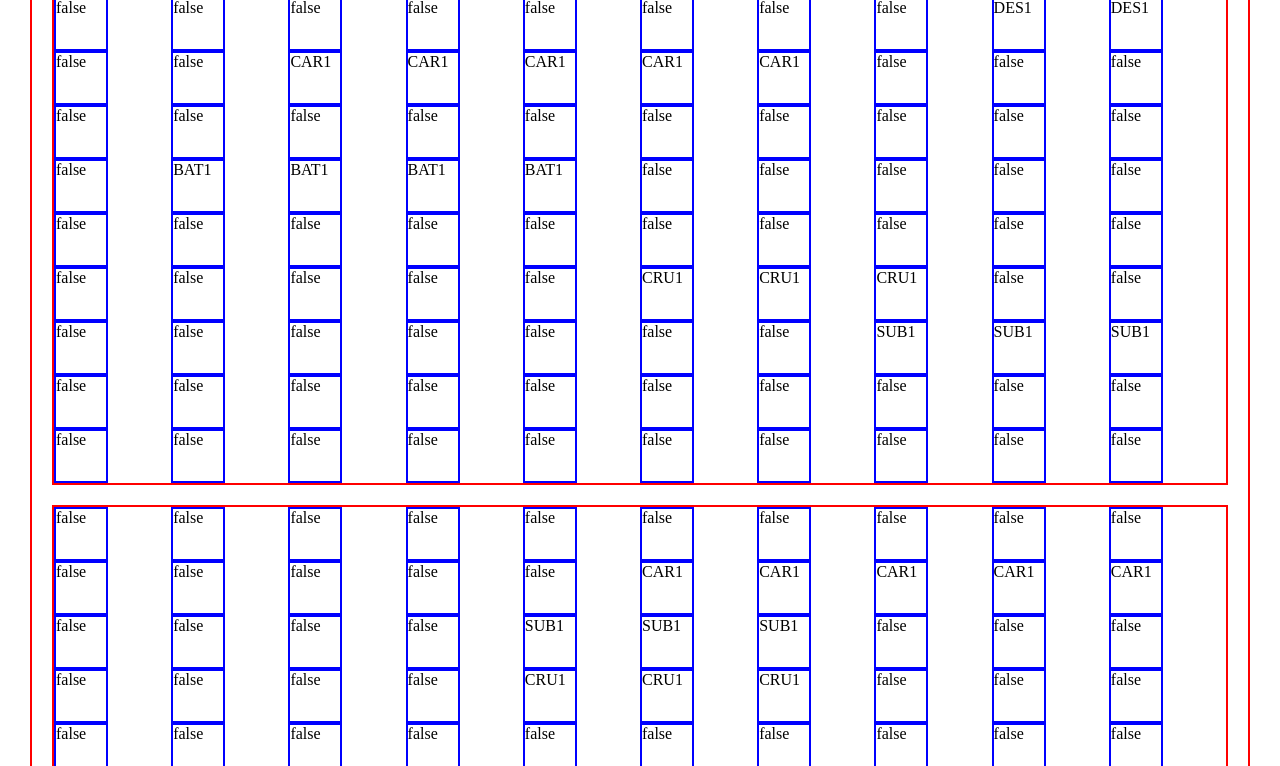
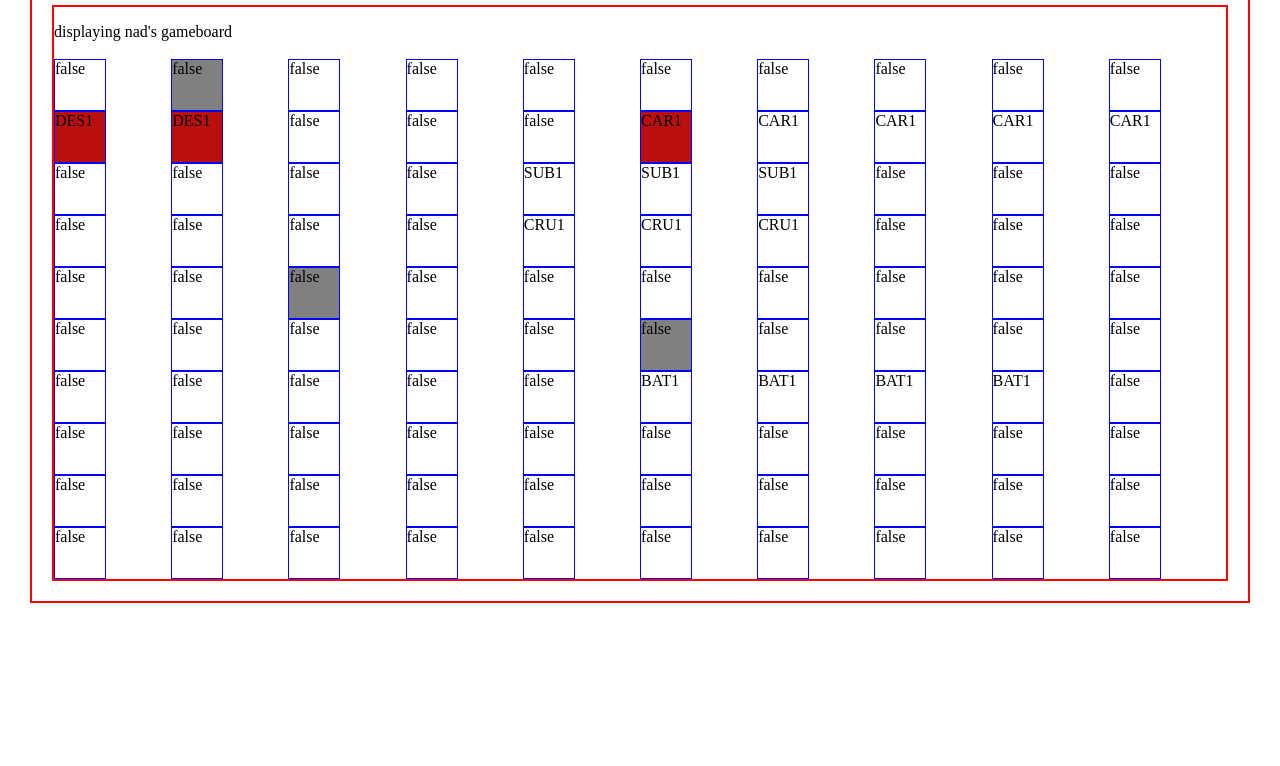
Before and after one commit to daniel-elward/battleship, a website built with webpack: page src/template.html in a window 1280 px wide. Shown: the part 259-1025 px from the top of the page. After the commit the page ends 862 px from the top, so only its background shows below. Built offline with nearby package versions, Linux system fonts and the light colour scheme.

Commit message:
completed cell marking hit/miss

```diff
--- a/src/dom.js
+++ b/src/dom.js
@@ -5,39 +5,72 @@ function gridContainer(containerName){
     wrapper.appendChild(container);
 };
 
-function generateGrid(cellContent, containerName){
+function generateGrid(cellContent, containerName, xValue, yValue){
     const div = document.createElement("div");
     const text = document.createTextNode(cellContent);
     const target = document.querySelector(`.${containerName}`)
 
     div.classList.add("gridCell");
+    div.dataset.x = xValue;
+    div.dataset.y = yValue;
+    div.dataset.xy = `${xValue}${yValue}`;
     div.appendChild(text);
     target.appendChild(div);
 };
 
 function displayGrid(board, targetContainer){
-
     gridContainer(targetContainer);
+    displayMessage(`displaying ${board.owner}'s gameboard`, targetContainer);
 
     for(let i = 0; i < 10; i++){
         for(let j = 0; j < 10; j++){
-            generateGrid(board.grid[i][j].isPopulated, targetContainer);
+            generateGrid(board.grid[i][j].isPopulated, targetContainer, i, j);
         };
     };
+    markCell(board);
 };
 
-module.exports = displayGrid;
+function markCell(board){
+    //set missed class to relevent cells
+    board.missedShots.forEach(element => {
+        const coords = `${element[0]}${element[1]}`;
+        const div = document.querySelector(`[data-xy="${coords}"]`);
 
+        div.classList.add("emptyHit");
+    });
 
-/*
-function generateGrid(cellContent){
-    const target = document.querySelector(".gameboard")
+    //set hit class to relevent cells
+    board.hits.forEach(element => {
+        const coords = `${element[0]}${element[1]}`;
+        const div = document.querySelector(`[data-xy="${coords}"]`);
 
-    const div = document.createElement("div");
-    const text = document.createTextNode(cellContent);
+        div.classList.add("populatedHit");
+    });
+};
 
-    div.classList.add("gridCell")
-        div.appendChild(text);
-            target.appendChild(div);
+function displayActivePlayer(player){
+    const target = document.querySelector(".controlPanel")
+    const h1 = document.createElement("h1");
+    const headerText = document.createTextNode(player);
+
+    h1.appendChild(headerText);
+    target.appendChild(h1);
 };
-*/
+
+function displayMessage(message, parent){
+    const target = document.querySelector(`.${parent}`)
+    const p = document.createElement("p");
+    const text = document.createTextNode(message);
+
+    p.appendChild(text);
+    target.appendChild(p);
+};
+
+function refreshBoard(foo, barr){
+    const element = document.querySelector(`.${barr}`);
+    element.remove();
+    // console.log(element)
+    displayGrid(foo, barr);
+};
+
+module.exports = {displayGrid, displayActivePlayer, displayMessage, refreshBoard, markCell};
--- a/src/gameboard.js
+++ b/src/gameboard.js
@@ -17,10 +17,10 @@ class Gameboard {
 
     ships = [];
     missedShots = [];
+    hits = [];
     grid = [[],[],[],[],[],[],[],[],[],[]];
 
     createGameboard(){
-
         //x axis
         for(let x = 0; x < 10; x++){
             //y axis
@@ -33,7 +33,6 @@ class Gameboard {
     };
 
     placeShip(x, y, gameboard, size, type, identifier){
-
         const newShip = new createShip(size, type, identifier);
         const id = newShip.id;
         const length = newShip.length;
@@ -50,14 +49,22 @@ class Gameboard {
     };
 
     receiveAttack(x, y, gameboard){
+        if(gameboard[x][y].isHit){
+            return console.error("cell already hit");
+        };
+
         if(!gameboard[x][y].isPopulated && !gameboard[x][y].isHit){
             gameboard[x][y].isHit = true;
-            this.missedShots.push(`${x}, ${y}`)
+            const array = new Array(x, y);
+            this.missedShots.push(array);
         };
 
         if(gameboard[x][y].isPopulated && !gameboard[x][y].isHit){
             const key = gameboard[x][y].isPopulated;
+            const array = new Array(x, y);
+            this.hits.push(array);
             this.ships[key].hits += 1;
+            gameboard[x][y].isHit = true;
             this.ships[key].isSunk();
         };
     };
--- a/src/index.js
+++ b/src/index.js
@@ -1,41 +1,97 @@
 import "./style.css";
 import Player from "./player";
 import Gameboard from "./gameboard";
-import displayGrid from "./dom";
+import {displayGrid, displayActivePlayer, displayMessage, refreshBoard, markCell} from "./dom";
 
 // ---------- Player One
 const pOneBoard = new Gameboard("dan")
 const pOne = new Player("dan", pOneBoard);
 
 pOneBoard.createGameboard();
-pOneBoard.placeShip(2, 2, pOneBoard.grid, 5, "carrier", "CAR1")
-pOneBoard.placeShip(4, 1, pOneBoard.grid, 4, "battleship", "BAT1")
-pOneBoard.placeShip(6, 5, pOneBoard.grid, 3, "cruiser", "CRU1")
-pOneBoard.placeShip(7, 7, pOneBoard.grid, 3, "submarine", "SUB1")
-pOneBoard.placeShip(1, 8, pOneBoard.grid, 2, "destroyer", "DES1")
-
-pOneBoard.receiveAttack(2, 2, pOneBoard.grid) //testing
-pOneBoard.receiveAttack(1, 1, pOneBoard.grid) //testing
+pOneBoard.placeShip(2, 2, pOneBoard.grid, 5, "carrier", "CAR1");
+pOneBoard.placeShip(4, 1, pOneBoard.grid, 4, "battleship", "BAT1");
+pOneBoard.placeShip(6, 5, pOneBoard.grid, 3, "cruiser", "CRU1");
+pOneBoard.placeShip(7, 7, pOneBoard.grid, 3, "submarine", "SUB1");
+pOneBoard.placeShip(0, 0, pOneBoard.grid, 2, "destroyer", "DES1");
 
 //displays the game board
-displayGrid(pOneBoard, "pOneGameboard");
+// displayGrid(pOneBoard, "pOneGameboard");
 
-console.log(pOneBoard)
+console.log(pOneBoard);
 
 // ---------- Player Two
 const pTwoBoard = new Gameboard("nad");
 const pTwo = new Player("nad", pTwoBoard);
 
 pTwoBoard.createGameboard();
-pTwoBoard.placeShip(1, 5, pTwoBoard.grid, 5, "carrier", "CAR1")
-pTwoBoard.placeShip(6, 5, pTwoBoard.grid, 4, "battleship", "BAT1")
-pTwoBoard.placeShip(3, 4, pTwoBoard.grid, 3, "cruiser", "CRU1")
-pTwoBoard.placeShip(2, 4, pTwoBoard.grid, 3, "submarine", "SUB1")
-pTwoBoard.placeShip(5, 4, pTwoBoard.grid, 2, "destroyer", "DES1")
+pTwoBoard.placeShip(1, 5, pTwoBoard.grid, 5, "carrier", "CAR1");
+pTwoBoard.placeShip(6, 5, pTwoBoard.grid, 4, "battleship", "BAT1");
+pTwoBoard.placeShip(3, 4, pTwoBoard.grid, 3, "cruiser", "CRU1");
+pTwoBoard.placeShip(2, 4, pTwoBoard.grid, 3, "submarine", "SUB1");
+pTwoBoard.placeShip(1, 0, pTwoBoard.grid, 2, "destroyer", "DES1");
 
-pTwoBoard.receiveAttack(1, 0, pTwoBoard.grid) //testing
+pTwoBoard.receiveAttack(4, 2, pTwoBoard.grid);
+pTwoBoard.receiveAttack(1, 5, pTwoBoard.grid);
+pTwoBoard.receiveAttack(5, 5, pTwoBoard.grid);
+pTwoBoard.receiveAttack(1, 0, pTwoBoard.grid);
+pTwoBoard.receiveAttack(1, 1, pTwoBoard.grid);
+pTwoBoard.receiveAttack(0, 1, pTwoBoard.grid);
 
 //displays the game board
-displayGrid(pTwoBoard, "pTwoGameboard");
+// displayGrid(pTwoBoard, "pTwoGameboard");
 
-console.log(pTwoBoard)
+console.log(pTwoBoard);
+
+// ------------
+
+function gameController(){
+    let activePlayer = pOne;
+    let activeBoard = pTwoBoard;
+
+    function SwitchPlayer(p1, p2){
+        return activePlayer === p1 ? activePlayer = p2 : activePlayer = p1;
+    };
+
+
+    displayActivePlayer(`current player is ${activePlayer.name}`);
+
+    displayGrid(pTwoBoard, "pTwoGameboard");
+
+    function clickListener(){
+        let x = null;
+        let y = null;
+
+        const cell = document.getElementsByClassName("gridCell");
+
+        for(let i = 0; i < cell.length; i++){
+            cell[i].addEventListener("click", (element) => {
+                x = element.target.dataset.x;
+                y = element.target.dataset.y;
+                pTwoBoard.receiveAttack(x, y, pTwoBoard.grid);
+
+                // console.log(element)
+
+                // refreshBoard(pTwoBoard, "pTwoGameboard");
+                markCell(pTwoBoard);
+
+                // document.querySelector(".pTwoGameboard").remove();
+                // displayGrid(pTwoBoard, "pTwoGameboard");
+
+                /*
+                i need something here that will act as a trigger to start the game flow
+                i.e a function acts on the first click, then sets all the relevent
+                hits/misses etc
+
+                checks for a win/all sunk
+
+                switches play
+
+                etc etc
+                */
+            });
+        };
+    };
+    clickListener();
+};
+
+gameController();
--- a/src/player.js
+++ b/src/player.js
@@ -5,4 +5,10 @@ class Player{
     };
 };
 
-module.exports = Player;
+function SwitchPlayer(p1, p2, activePlayer){
+    const current = activePlayer;
+
+    return activePlayer === p1 ? activePlayer = p2 : activePlayer = p1;
+};
+
+module.exports = Player, SwitchPlayer;
--- a/src/style.css
+++ b/src/style.css
@@ -30,6 +30,10 @@ body {
     margin: 20px;
 }
 
+.pOneGameboard p {
+    grid-column: 1 / -1;
+}
+
 .pTwoGameboard {
     display: grid;
     grid-template-columns: repeat(10, 1fr);
@@ -39,11 +43,23 @@ body {
     margin: 20px;
 }
 
+.pTwoGameboard p {
+    grid-column: 1 / -1;
+}
+
 
 .gridCell {
     min-width: 20px;
     width: 50px;
     min-height: 20px;
     height: 50px;
-    border: 2px solid blue;
+    border: 1px solid blue;
 }
+
+.emptyHit{
+    background-color: grey;
+}
+
+.populatedHit{
+    background-color: rgb(185, 15, 15);
+}
```
